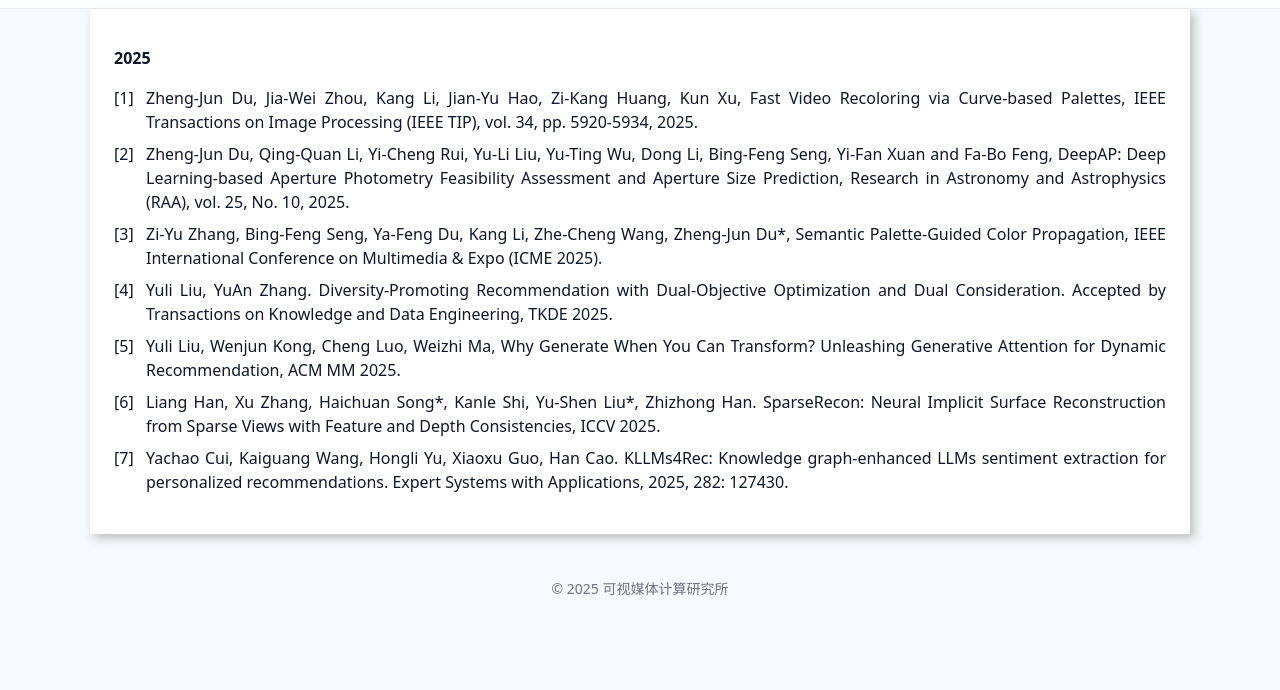
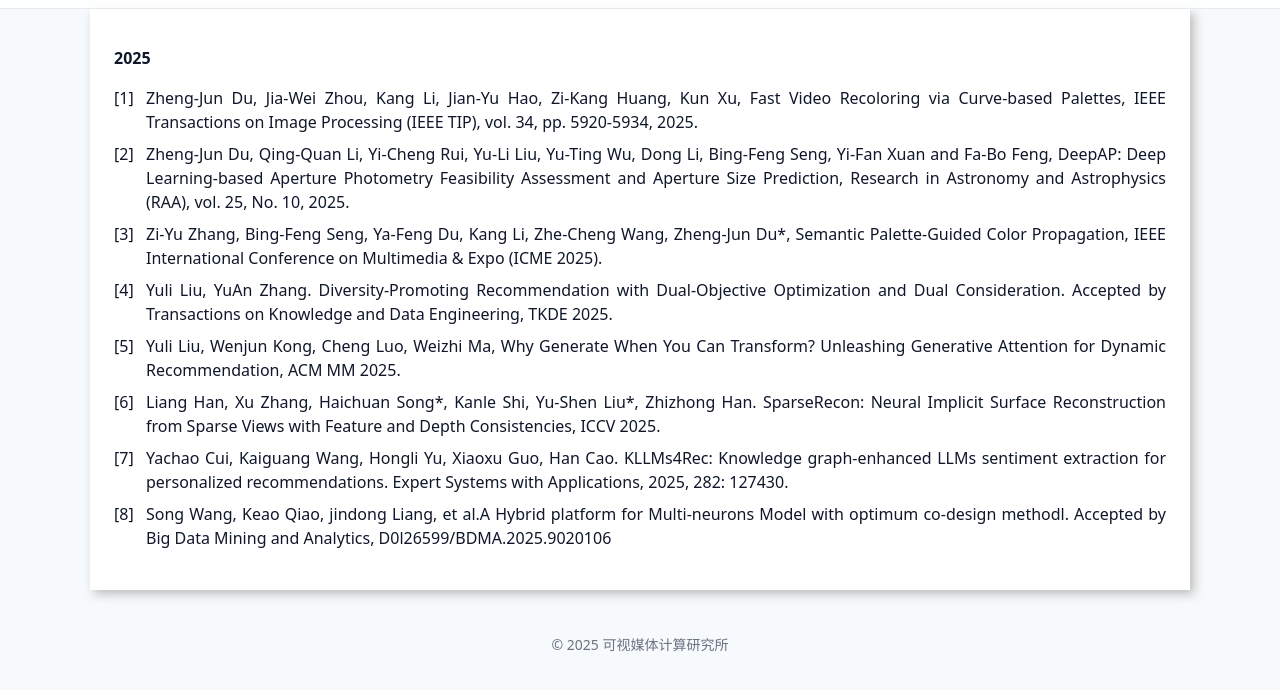
Before and after one commit to qhucvm/qhucvm.github.io, a plain HTML site: page publications.html in a window 1280 px wide. Shown: the part 112-802 px from the top of the page. Drawn offline with Linux system fonts and the light colour scheme.

Commit message:
Update publications.html

```diff
--- a/publications.html
+++ b/publications.html
@@ -190,6 +190,9 @@
         <li>
          Yachao Cui, Kaiguang Wang, Hongli Yu, Xiaoxu Guo, Han Cao. KLLMs4Rec: Knowledge graph-enhanced LLMs sentiment extraction for personalized recommendations. Expert Systems with Applications, 2025, 282: 127430.
         </li>
+        <li>
+         Song Wang, Keao Qiao, jindong Liang, et al.A Hybrid platform for Multi-neurons Model with optimum co-design methodl. Accepted by Big Data Mining and Analytics, D0l26599/BDMA.2025.9020106
+        </li>
       </ol>
     </section>
 
```
